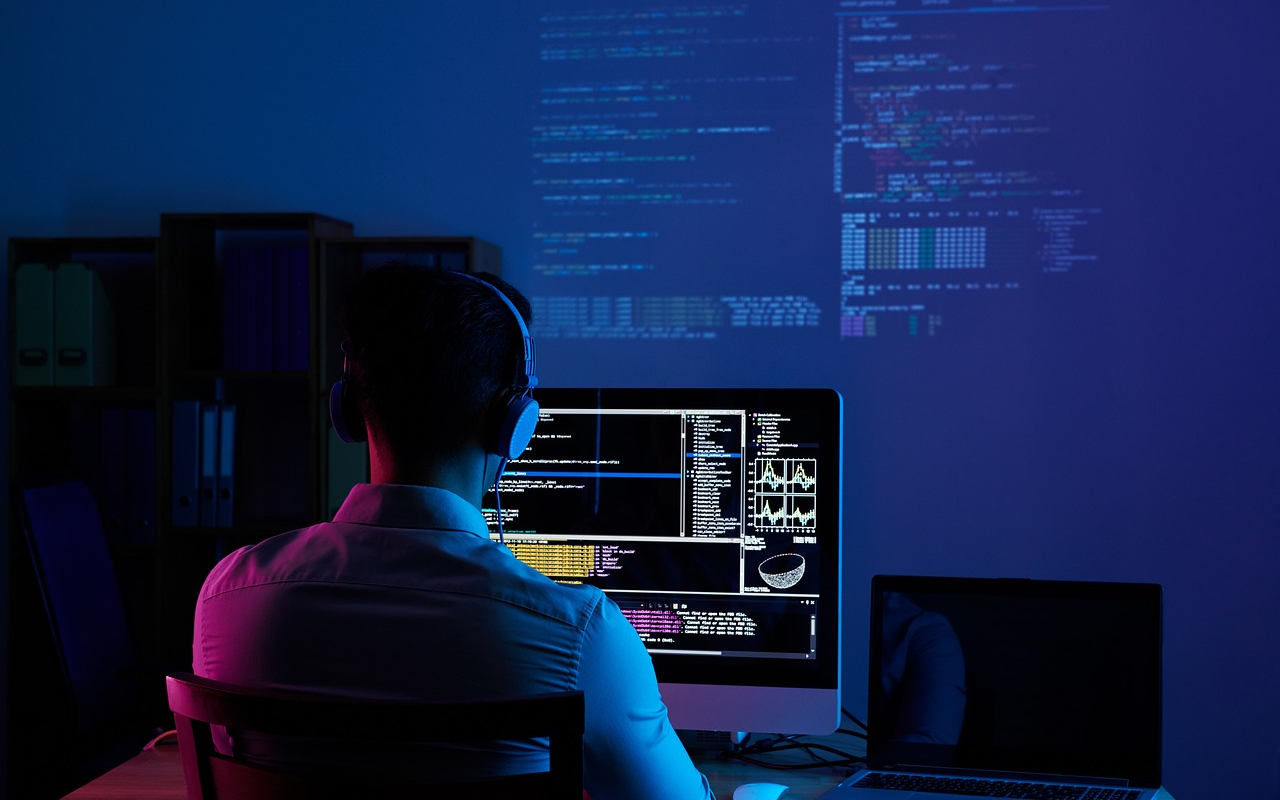
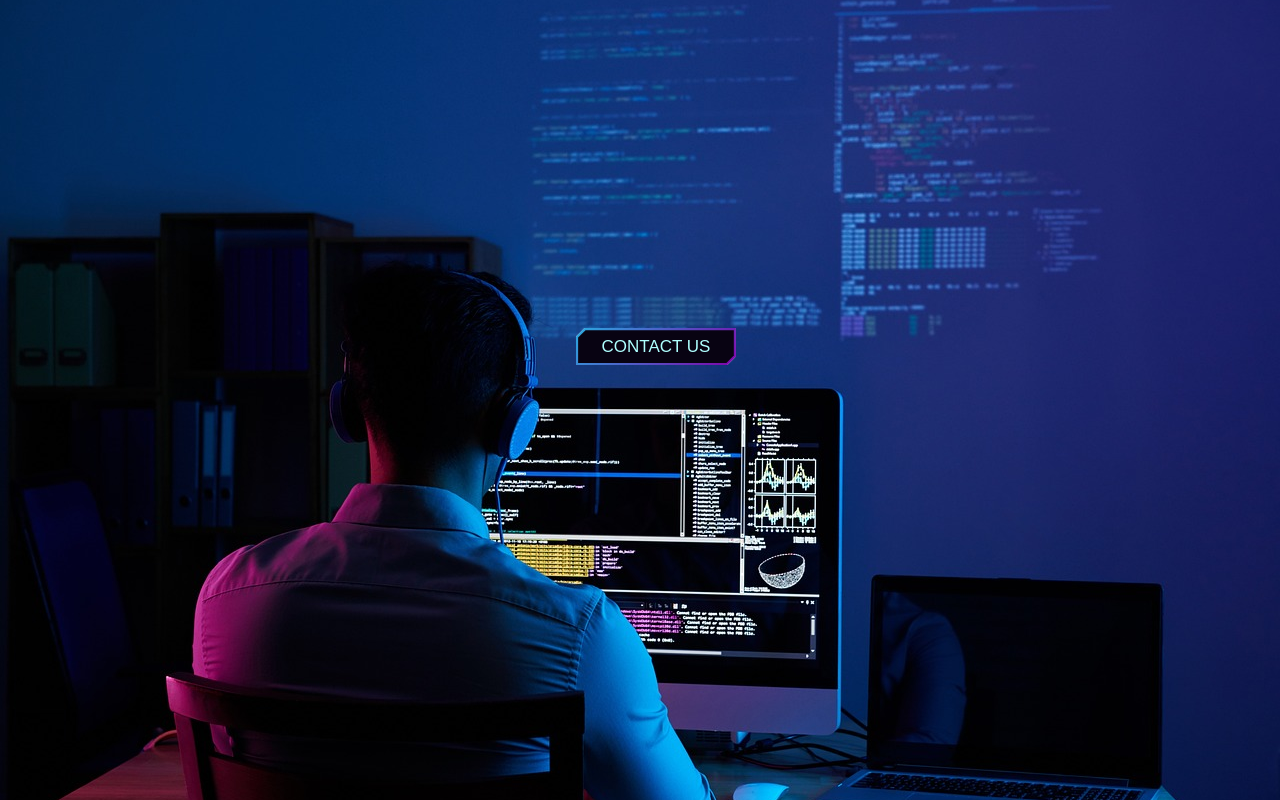
Before and after one commit to Daneej-Ahnaf/Contact-Form, a plain HTML site: page index.html in a window 1280 px wide. Drawn offline with Linux system fonts and the light colour scheme.

Commit message:
completed contect us button

```diff
--- a/assets/style.css
+++ b/assets/style.css
@@ -89,3 +89,108 @@ body{
 .input-group.success textarea{
     border: 2px solid rgb(62, 175, 62) ;
 }
+
+
+/* styling for button */
+
+.btn {
+    --border-color: linear-gradient(-45deg, #ffae00, #7e03aa, #00fffb);
+    --border-width: 0.125em;
+    --curve-size: 0.5em;
+    --blur: 30px;
+    --bg: #080312;
+    --color: #afffff;
+    color: var(--color);
+    cursor: pointer;
+    /* use position: relative; so that BG is only for .btn */
+    position: relative;
+    isolation: isolate;
+    display: inline-grid;
+    place-content: center;
+    padding: 0.5em 1.5em;
+    font-size: 17px;
+    border: 0;
+    text-transform: uppercase;
+    box-shadow: 10px 10px 20px rgba(0, 0, 0, 0.6);
+    clip-path: polygon(
+      /* Top-left */ 0% var(--curve-size),
+      var(--curve-size) 0,
+      /* top-right */ 100% 0,
+      100% calc(100% - var(--curve-size)),
+      /* bottom-right 1 */ calc(100% - var(--curve-size)) 100%,
+      /* bottom-right 2 */ 0 100%
+    );
+    transition: color 250ms;
+
+    position: absolute;
+    top: 41%;
+    left: 45%
+  }
+
+  .btn::after,
+  .btn::before {
+    content: "";
+    position: absolute;
+    inset: 0;
+  }
+
+  .btn::before {
+    background: var(--border-color);
+    background-size: 300% 300%;
+    animation: move-bg7234 5s ease infinite;
+    z-index: -2;
+  }
+
+  @keyframes move-bg7234 {
+    0% {
+      background-position: 31% 0%;
+    }
+
+    50% {
+      background-position: 70% 100%;
+    }
+
+    100% {
+      background-position: 31% 0%;
+    }
+  }
+
+  .btn::after {
+    background: var(--bg);
+    z-index: -1;
+    clip-path: polygon(
+      /* Top-left */ var(--border-width)
+        calc(var(--curve-size) + var(--border-width) * 0.5),
+      calc(var(--curve-size) + var(--border-width) * 0.5) var(--border-width),
+      /* top-right */ calc(100% - var(--border-width)) var(--border-width),
+      calc(100% - var(--border-width))
+        calc(100% - calc(var(--curve-size) + var(--border-width) * 0.5)),
+      /* bottom-right 1 */
+        calc(100% - calc(var(--curve-size) + var(--border-width) * 0.5))
+        calc(100% - var(--border-width)),
+      /* bottom-right 2 */ var(--border-width) calc(100% - var(--border-width))
+    );
+    transition: clip-path 500ms;
+  }
+
+  .btn:where(:hover, :focus)::after {
+    clip-path: polygon(
+      /* Top-left */ calc(100% - var(--border-width))
+        calc(100% - calc(var(--curve-size) + var(--border-width) * 0.5)),
+      calc(100% - var(--border-width)) var(--border-width),
+      /* top-right */ calc(100% - var(--border-width)) var(--border-width),
+      calc(100% - var(--border-width))
+        calc(100% - calc(var(--curve-size) + var(--border-width) * 0.5)),
+      /* bottom-right 1 */
+        calc(100% - calc(var(--curve-size) + var(--border-width) * 0.5))
+        calc(100% - var(--border-width)),
+      /* bottom-right 2 */
+        calc(100% - calc(var(--curve-size) + var(--border-width) * 0.5))
+        calc(100% - var(--border-width))
+    );
+    transition: 200ms;
+  }
+
+  .btn:where(:hover, :focus) {
+    color: #fff;
+  }
--- a/index.html
+++ b/index.html
@@ -10,6 +10,9 @@
     <title>Contact-Form</title>
 </head>
 <body>
+
+    <button class="btn">Contact Us</button>
+
 
 
     <div class="container">
```
